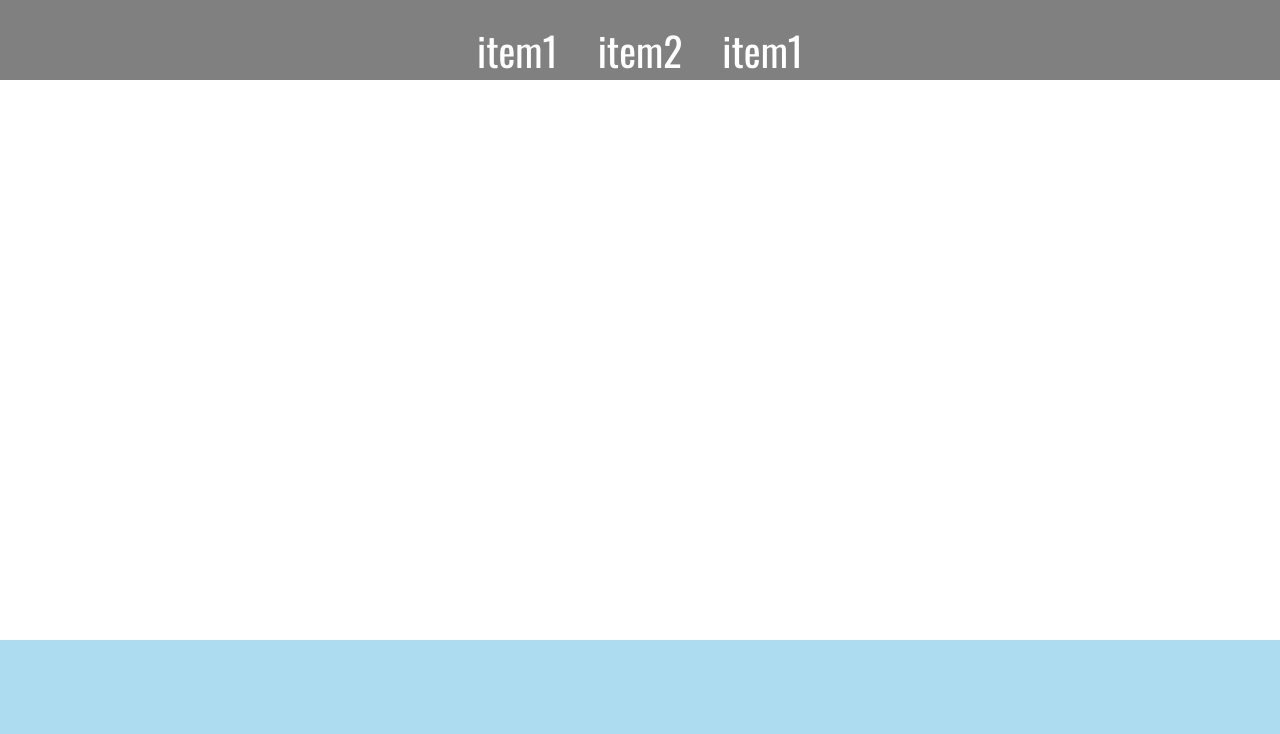
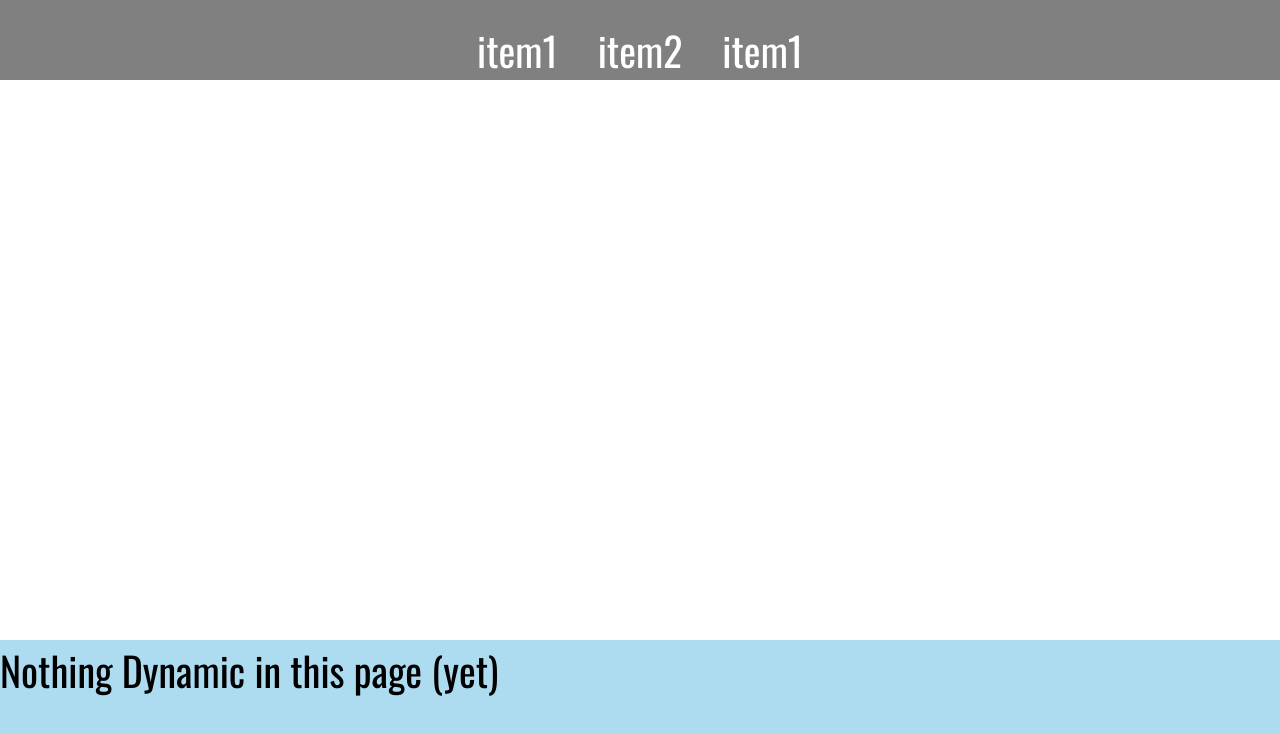
Before and after one commit to Fascodd/yolktoastsum, a React (Create React App) app: page / in a window 1280 px wide. Shown: the top 734 px of the page. Built offline with nearby package versions, Linux system fonts and the light colour scheme.

Commit message:
text:nothing dymanic

```diff
--- a/src/App.js
+++ b/src/App.js
@@ -2,7 +2,8 @@ import React from 'react';
 import './App.css';
 import Navbar from './Components/Navbar'
 
-function App() {
+class App extends React.Component {
+  render() {
     return (
       <div className="App">
         <div className="top-container">
@@ -17,10 +18,14 @@ function App() {
         </div>
 
         <div className="bottom-container">
-        <div className="bottom-bar"></div>
+          <div className="bottom-bar">
+            <p> Nothing Dynamic in this page (yet)</p>
+          </div>
         </div>
       </div>
     );
   }
 
+}
+
 export default App;
```
Lines whose indentation alone changed are shown as unchanged.
